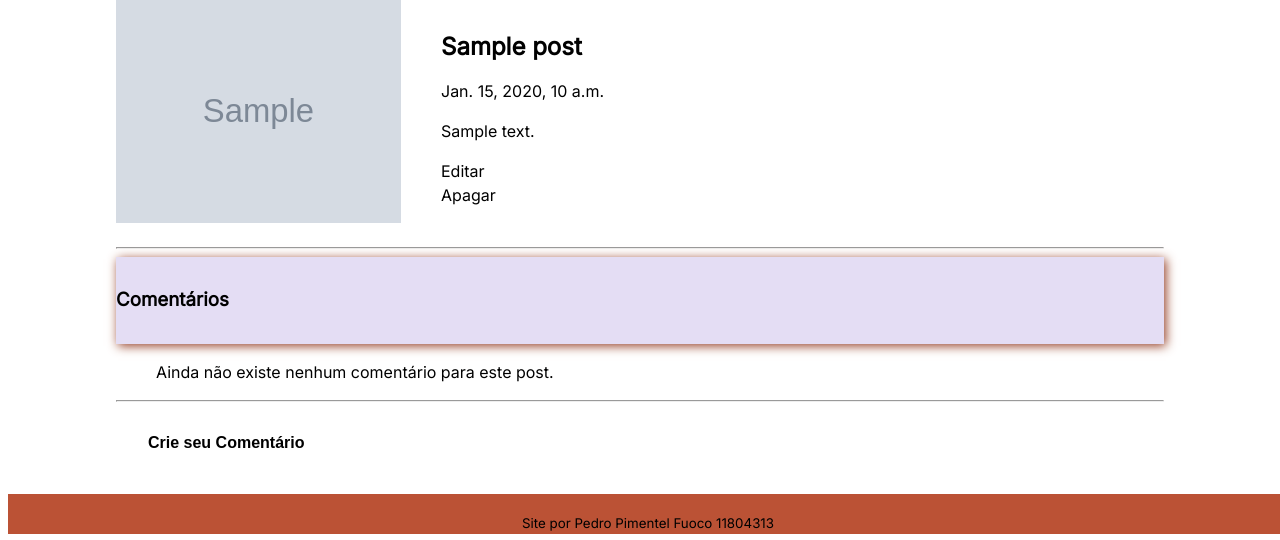
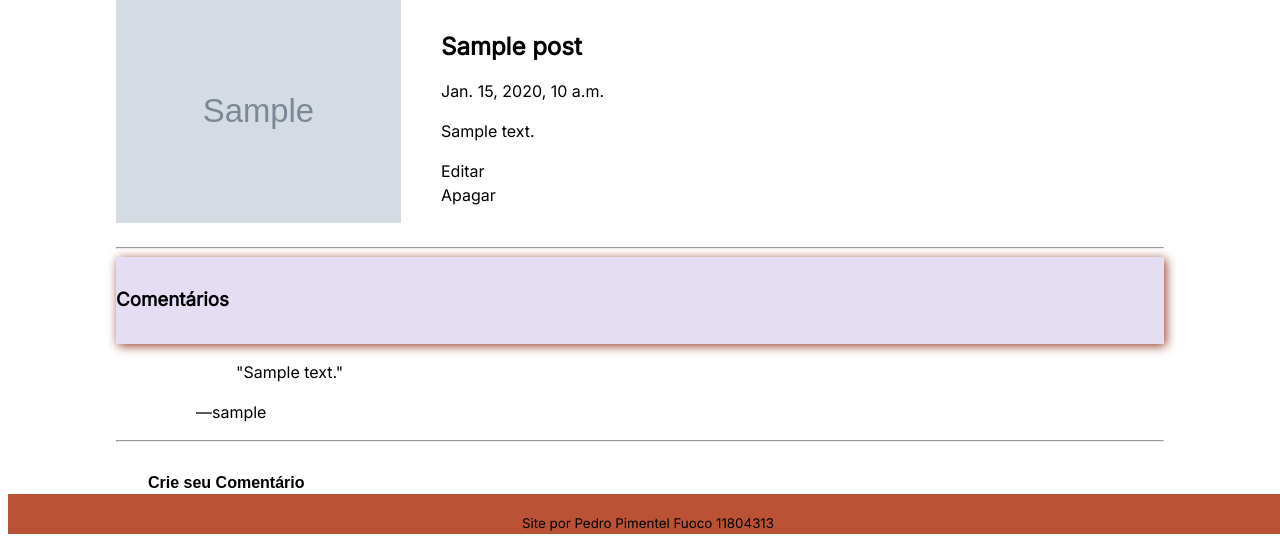
Before and after one commit to pedro-fuoco/entrega2-11804313-pmr3304, a Django app: page /posts/1/ in a window 1280 px wide. Shown: the part 266-806 px from the top of the page. Run offline with Django 4.2, Linux system fonts and the light colour scheme; tables that the repository leaves empty hold one stand-in row (values such as "Sample post"); grey boxes marked "Sample" are stand-in pictures.

Commit message:
fixed comments showing up

```diff
--- a/posts/templates/posts/detail.html
+++ b/posts/templates/posts/detail.html
@@ -24,13 +24,13 @@
         <h3>Comentários</h3>
     </header>
     <ul>
-        {% if post.review_set.all %}
-            {% for review in post.review_set.all %}
+        {% if post.comment_set.all %}
+            {% for comment in post.comment_set.all %}
                 <figure>
                     <blockquote>
-                        "{{ review.text }}"
+                        "{{ comment.text }}"
                     </blockquote>
-                    <figcaption>—{{ review.author }}
+                    <figcaption>—{{ comment.author }}
                 </figure>
             {% endfor %}
         {% else %}
```
